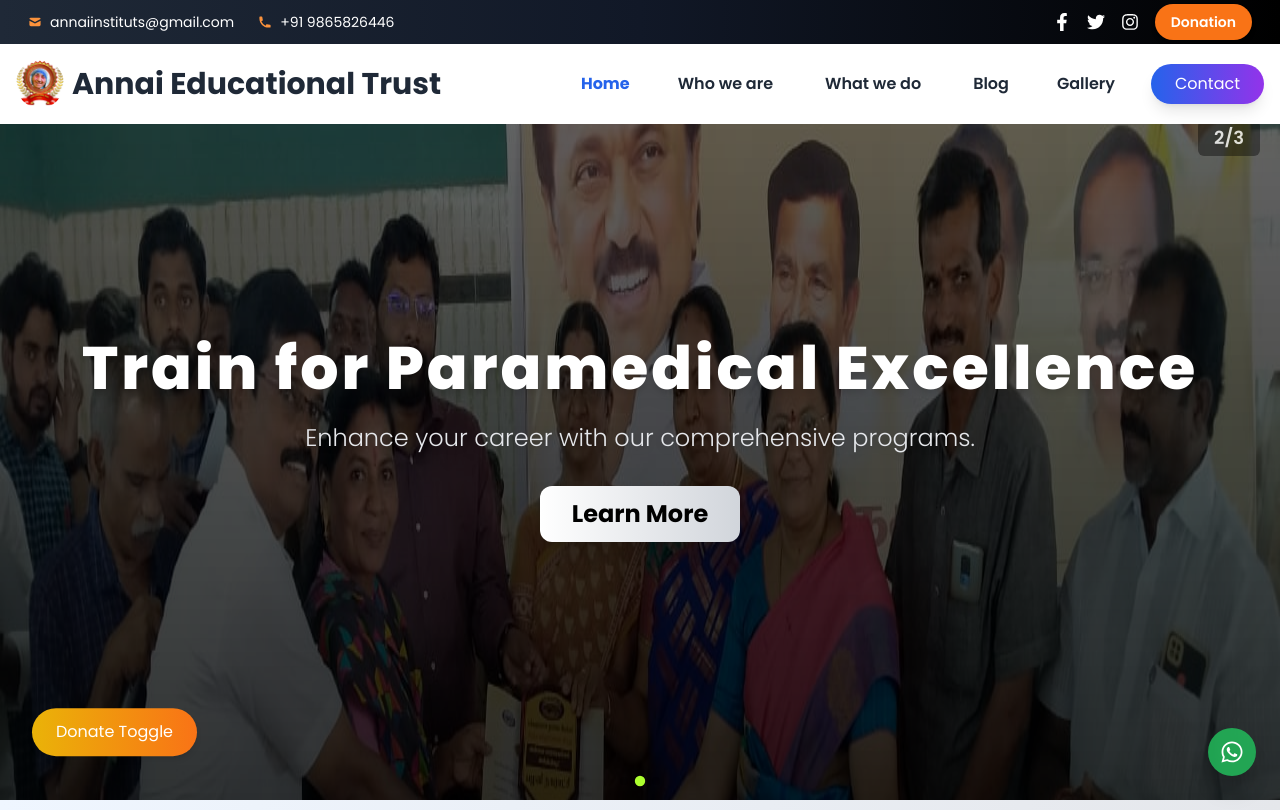
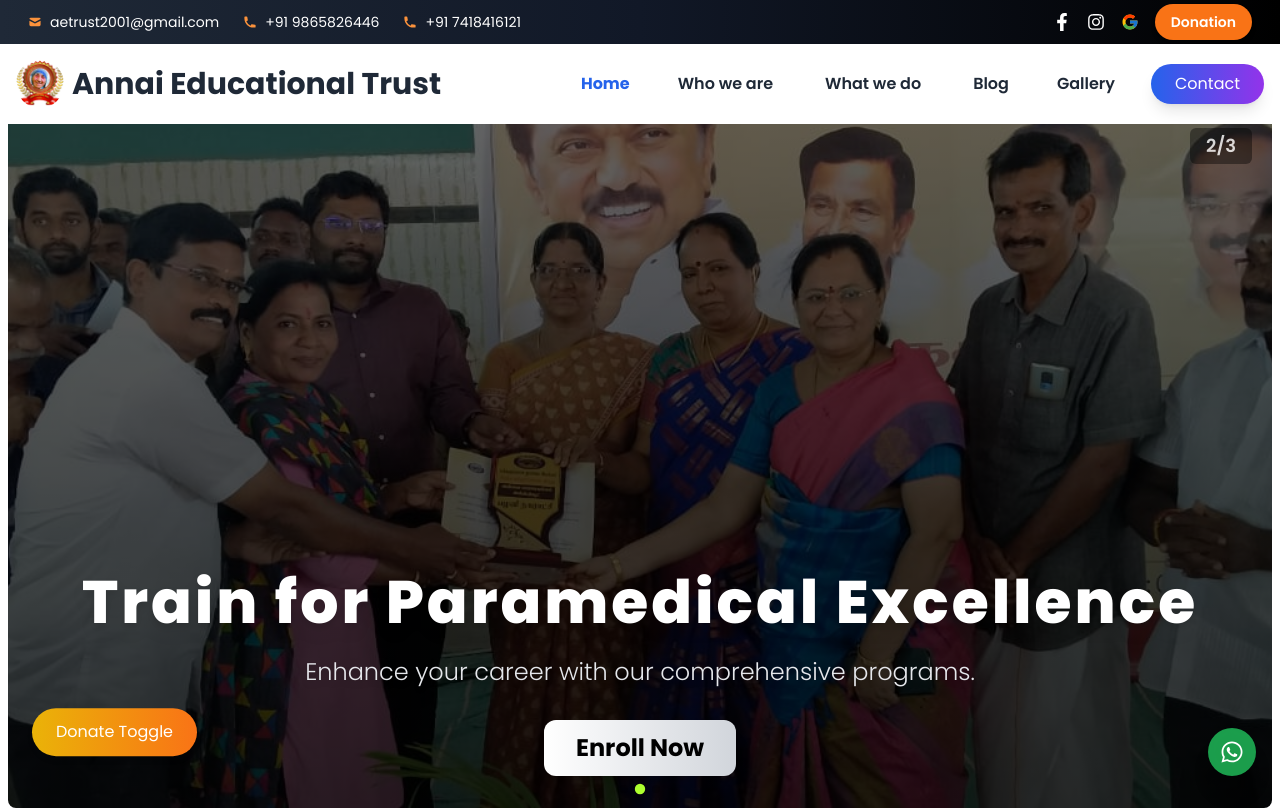
Before and after one commit to naveen1798kumar/annai-edu-sample, a React (Vite) app: page / in a window 1280 px wide. Shown: the top 810 px of the page. Built offline with nearby package versions, Linux system fonts and the light colour scheme; no server answers.

Commit message:
links and bank details updated

```diff
--- a/src/components/Topbar.jsx
+++ b/src/components/Topbar.jsx
@@ -1,5 +1,6 @@
 import React from 'react';
-import { FaFacebookF, FaTwitter, FaInstagram } from 'react-icons/fa';
+import { FaFacebookF, FaTwitter, FaInstagram, FaGoogle } from 'react-icons/fa';
+import { FcGoogle } from "react-icons/fc";
 import { HiMail, HiPhone } from 'react-icons/hi';
 
 function Topbar() {
@@ -12,22 +13,26 @@ function Topbar() {
   <div className="flex items-center space-x-2" aria-label="Email Contact">
     <HiMail className="text-orange-400" />
     <a
-              href="mailto:annaiinstituts@gmail.com"
+      href="mailto:aetrust2001@gmail.com"
+      target='_blank'
       className="hover:underline hover:text-orange-400 transition duration-300"
     >
-              annaiinstituts@gmail.com
+      aetrust2001@gmail.com
     </a>
   </div>
   <div className="flex items-center space-x-2" aria-label="Phone Contact">
     <HiPhone className="text-orange-400" />
     <span>+91 9865826446</span>
   </div>
+  <div className="flex items-center space-x-2" aria-label="Phone Contact">
+    <HiPhone className="text-orange-400" />
+    <span>+91 7418416121</span>
   </div>
-
+</div>
         {/* Right Section: Social Media and Donation Link */}
         <div className="flex items-center space-x-4 ">
           <a
-            href="https://facebook.com"
+            href="https://www.facebook.com/profile.php?id=100003670249638&mibextid=ZbWKwL"
             target="_blank"
             rel="noopener noreferrer"
             aria-label="Facebook"
@@ -35,7 +40,7 @@ function Topbar() {
           >
             <FaFacebookF />
           </a>
-          <a
+          {/* <a
             href="https://twitter.com"
             target="_blank"
             rel="noopener noreferrer"
@@ -43,15 +48,24 @@ function Topbar() {
             className="hover:text-blue-400 transition duration-300 text-lg"
           >
             <FaTwitter />
-          </a>
+          </a> */}
           <a
-            href="https://instagram.com"
+            href="https://www.instagram.com/homelessshelter_palani?igsh=MTB4cHRia2p1MW05Nw=="
             target="_blank"
             rel="noopener noreferrer"
             aria-label="Instagram"
             className="hover:text-pink-500 transition duration-300 text-lg"
           >
             <FaInstagram />
+          </a>
+          <a
+            href="https://www.google.com/search?client=ms-android-transsion&sca_esv=d54d6af1d774538f&hl=en-US&cs=0&sxsrf=ADLYWIKeTkWYMyrvJdQji-36W8oru7nx4A%3A1736488845063&kgmid=%2Fg%2F11tnj2m3b1&q=Shelter%20For%20Urban%20Homeless%20Palani&shndl=30&source=sh%2Fx%2Floc%2Fact%2Fm1%2F4&kgs=0ad5d76d3019912c"
+            target="_blank"
+            rel="noopener noreferrer"
+            aria-label="Google Business"
+            className="hover:text-green-500 transition duration-300 text-lg"
+          >
+            <FcGoogle />
           </a>
           <a
             href="/donation"
--- a/src/pages/Contact.jsx
+++ b/src/pages/Contact.jsx
@@ -131,7 +131,7 @@ const Contact = () => {
                 </div>
                 <div className="flex items-center text-gray-600">
                   <FaEnvelope className="mr-3 text-blue-500 text-xl" />
-                  <span>info@annaieducationaltrust.org</span>
+                  <span>aetrust2001@gmail.com</span>
                 </div>
               </div>
             </div>
--- a/src/pages/Donation.jsx
+++ b/src/pages/Donation.jsx
@@ -169,12 +169,12 @@ const Donation = () => {
             <h4 className="font-semibold text-center">Donate via UPI</h4>
             <img src={DonateQr} alt="UPI QR Code" className="w-56 h-56 mx-auto my-4" />
           </div>
-          <div className="mb-6 flex flex-col justify-center items-center">
+          <div className="mb-6 flex flex-col justify-center">
 
-            <h4 className="font-semibold">Bank Transfer</h4>
-            <p>Bank Name: XYZ Bank</p>
-            <p>Account Number: 1234567890</p>
-            <p>IFSC Code: XYZB0000123</p>
+            <h4 className="font-semibold text-xl underline underline-offset-2 mb-2">Bank Transfer</h4>
+            <p><span className="font-semibold">Bank Name:</span>Karur Vysya Bank</p>
+            <p><span className="font-semibold">Account Number:</span> 1173155000070050</p>
+            <p><span className="font-semibold">IFSC Code:</span>KVBL0001173</p>
 
           </div>
           <div className="mt-6">
--- a/src/pages/Home.jsx
+++ b/src/pages/Home.jsx
@@ -14,6 +14,7 @@ import BlogEvents from './HomeComponents/BlogEvents';
 import BlogEvent from './HomeComponents/BlogEvent';
 import SupportingAgencies from './HomeComponents/SupportingAgencies';
 import NewsSection from './HomeComponents/NewsSection';
+import HeroCarousel from './HomeComponents/HeroCarousel';
 
 
 const Home = () => {
@@ -44,7 +45,8 @@ const Home = () => {
       {/* Main H1 for SEO */}
       <h1 className="sr-only">Annai Educational Trust - Nursing, Paramedical, and Blood Donation Services</h1>
       {/* Hero Section with Parallax Effect */}
-      <Hero />
+      {/* <Hero /> */}
+      <HeroCarousel/>
 
       {/* About Us Section */}
       <section className="w-full p-8 md:p-16 bg-gradient-to-r from-blue-50 to-gray-200" data-aos="fade-up">
--- /dev/null
+++ b/src/pages/HomeComponents/HeroCarousel.jsx
@@ -0,0 +1,83 @@
+import React from 'react';
+import { Swiper, SwiperSlide } from 'swiper/react';
+import 'swiper/css';
+import 'swiper/css/effect-fade';
+import 'swiper/css/pagination';
+import { Autoplay, EffectFade, Pagination } from 'swiper/modules';
+import { Link } from 'react-router-dom';
+
+import Img1 from '../../assets/slider1.jpg';
+import Img2 from '../../assets/slider2.jpg';
+import Img3 from '../../assets/slider3.jpg';
+
+const HeroCarousel = () => {
+  const slides = [
+    {
+      image: Img1,
+      title: 'Empowering Health Through Education',
+      subtitle: 'Join us in advancing nursing and paramedical skills.',
+      buttonText: 'Learn More',
+    },
+    {
+      image: Img2,
+      title: 'Train for Paramedical Excellence',
+      subtitle: 'Enhance your career with our comprehensive programs.',
+      buttonText: 'Enroll Now',
+    },
+    {
+      image: Img3,
+      title: 'Support Community Wellness',
+      subtitle: 'Participate in our Blood Donation drives and training.',
+      buttonText: 'Start Today',
+    },
+  ];
+
+  return (
+    <section className="hero font-poppins m-2 rounded-lg overflow-hidden">
+      <Swiper
+       lazy={true}
+        spaceBetween={30}
+        speed={2000}
+        autoplay={{ delay: 4000, disableOnInteraction: false }}
+        effect="fade"
+        fadeEffect={{ crossFade: true }}
+        pagination={{
+          clickable: true,
+          renderBullet: (index, className) =>
+            `<span class="${className} custom-dot"></span>`,
+        }}
+        modules={[Autoplay, EffectFade, Pagination]}
+        className="mySwiper"
+        simulateTouch={true} // Enable touch gestures for swipe
+        touchStartPreventDefault={false} // Allow better handling of touch events
+      >
+        {slides.map((slide, index) => (
+          <SwiperSlide key={index}>
+            <div
+              className="relative h-[90vh] flex justify-center items-center bg-cover bg-center"
+              style={{ backgroundImage: `url(${slide.image})` }}
+              aria-label={slide.title}
+            >
+              <div className="absolute inset-0 bg-gradient-to-b from-black/60 to-black/80 flex flex-col justify-end items-center text-center px-4  pb-8">
+                <div className="absolute top-10 right-5 text-white opacity-80 text-lg font-semibold bg-black/50 px-4 py-1 rounded-md">
+                  {index + 1}/{slides.length}
+                </div>
+                <h2 className="text-4xl md:text-6xl font-extrabold tracking-wider mb-6 animate-fadeInLeft text-white drop-shadow-lg leading-tight">
+                  {slide.title}
+                </h2>
+                <p className="text-xl md:text-2xl mb-8 text-gray-200 animate-fadeInUp font-light max-w-3xl drop-shadow-md">
+                  {slide.subtitle}
+                </p>
+                <Link to='/about' className="bg-gradient-to-r from-white to-gray-300 hover:bg-gradient-to-r hover:from-blue-200 hover:to-blue-600 text-black text-xl md:text-2xl font-bold px-5 py-3 md:px-8 rounded-xl shadow-xl transition-transform duration-800 ease-in-out hover:scale-110 animate-fadeInUp">
+                  {slide.buttonText}
+                </Link>
+              </div>
+            </div>
+          </SwiperSlide>
+        ))}
+      </Swiper>
+    </section>
+  );
+};
+
+export default HeroCarousel;
```
Also changed, not shown: src/components/Footer.jsx (+46 -43 lines). Lines whose indentation alone changed are shown as unchanged.
